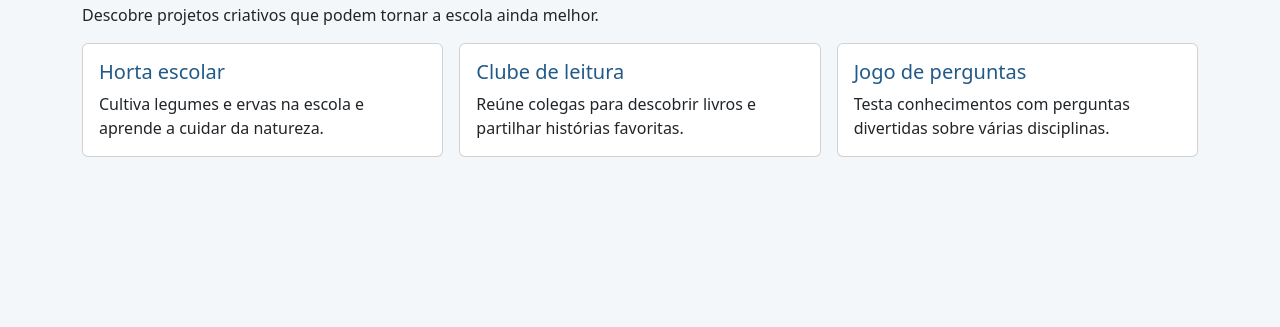
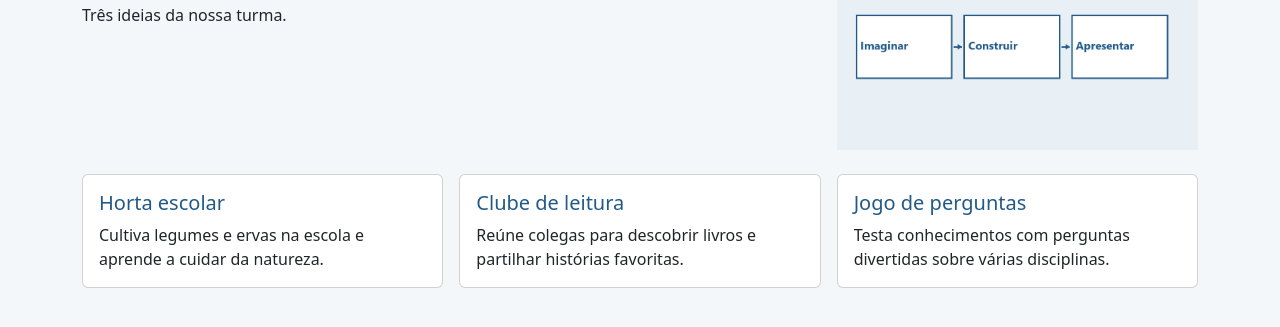
Before and after one commit to a10351-svg/cpw-11, a plain HTML site: page mostra-projetos/index.html in a window 1280 px wide. Shown: the part 77-404 px from the top of the page. Drawn offline with nearby package versions, Linux system fonts and the light colour scheme.

Commit message:
Aula 6 01

```diff
--- a/mostra-projetos/index.html
+++ b/mostra-projetos/index.html
@@ -12,8 +12,16 @@
 </head>
 <body>
   <main class="container py-4">
+<header class="row g-3 mb-4">
+  <div class="col-12 col-md-8">
     <h1>Mostra de projetos</h1>
-    <p>Descobre projetos criativos que podem tornar a escola ainda melhor.</p>
+    <p>Três ideias da nossa turma.</p>
+  </div>
+  <div class="col-12 col-md-4">
+    <img src="imagens/mostra.png" class="img-fluid"
+         alt="Etapas de um projeto: imaginar, construir e apresentar.">
+  </div>
+</header>
     <div class="row g-3">
       <div class="col-12 col-md-6 col-lg-4">
         <article class="card h-100">
```
Also changed, not shown: mostra-projetos/imagens/mostra.png (added), mostra-projetos/imagens/projeto-1.png (added), mostra-projetos/imagens/projeto-2.png (added), mostra-projetos/imagens/projeto-3.png (added).
